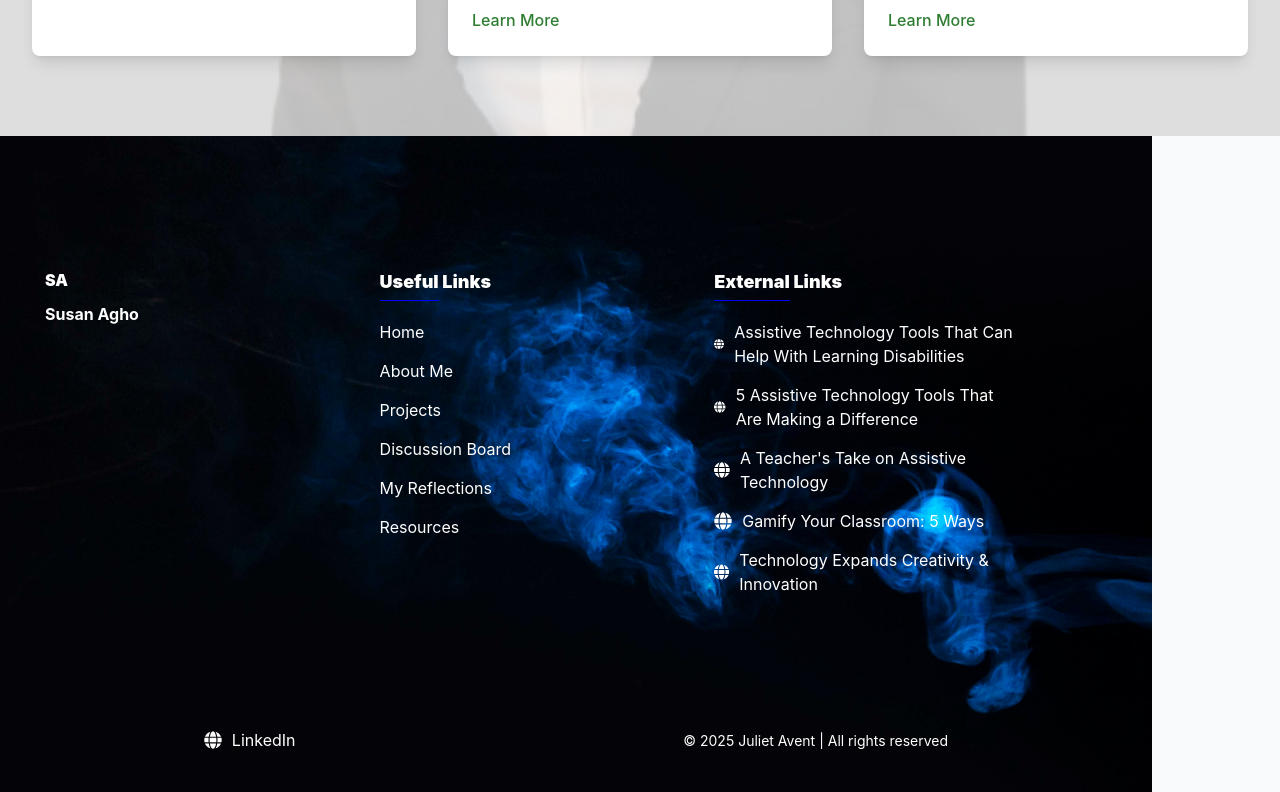
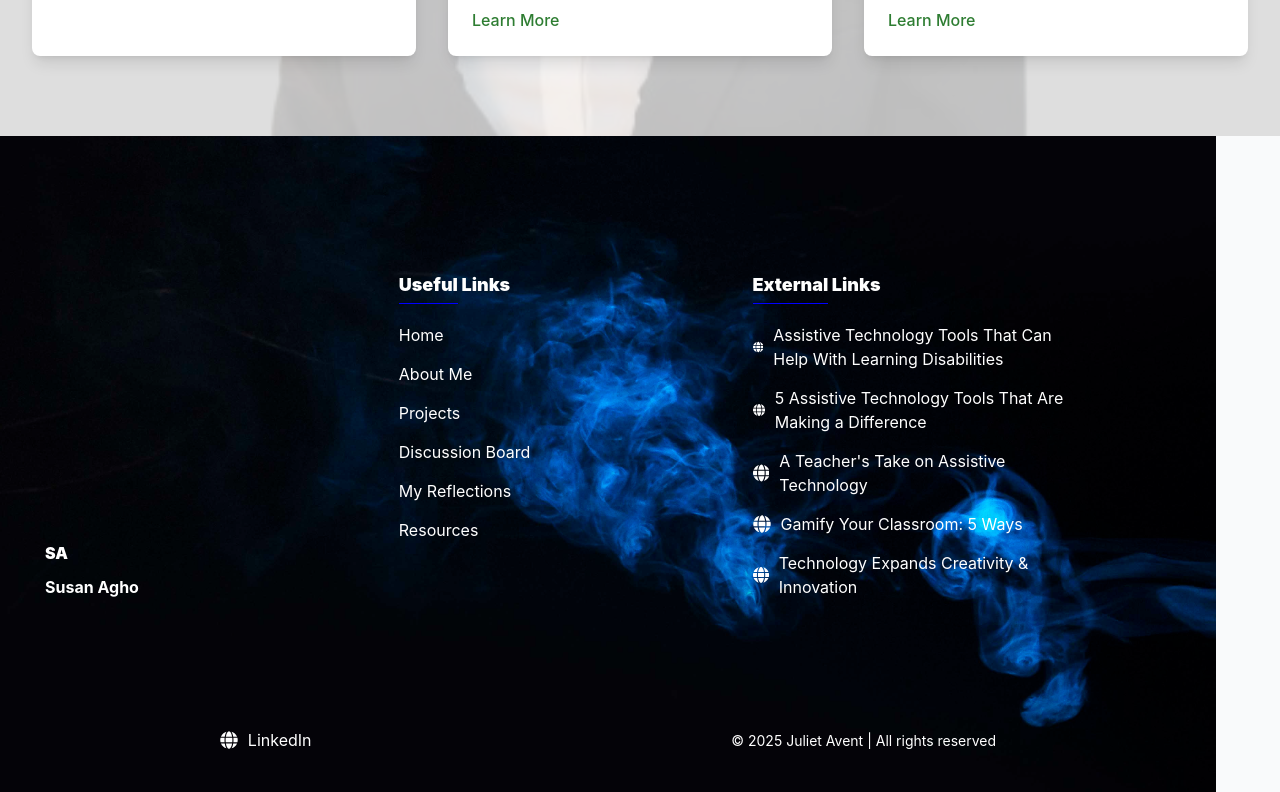
Before and after one commit to MrChampion2020/schoolportfolio, a React (Create React App) app: page / in a window 1280 px wide. Shown: the part 2266-3058 px from the top of the page. Built offline with nearby package versions, Linux system fonts and the light colour scheme.

Commit message:
merge remote changes

```diff
--- a/src/components/Footer.jsx
+++ b/src/components/Footer.jsx
@@ -23,14 +23,14 @@ const Footer = ({ navigation }) => {
         backgroundSize: "cover",
         backgroundPosition: "center",
         backgroundAttachment: "fixed",
-        height: isMobile ? "120vh" : "82vh", // Adjusted height for mobile view
-        width: "90vw",
-        padding: "20px",
+        height: isMobile ? "100vh" : "82vh", // Adjusted height for mobile view
+        width: "95vw",
+        padding:  isMobile ? "20px auto" : "20px",
         display: "flex",
         flexDirection: "column",
         justifyContent: "center",
         alignItems: "center",
-        gap: 20
+        gap: 15
       }}
     >
       <div
@@ -55,6 +55,7 @@ const Footer = ({ navigation }) => {
             flexDirection: "column",
             gap: "10px",
             width: isMobile ? "100%" : "30%",
+            marginTop:  isMobile ? "50px" : "auto",
           }}
         >
           <a href="/" style={{ textDecoration: "none", color: 'white', fontWeight: 900 }}
```
